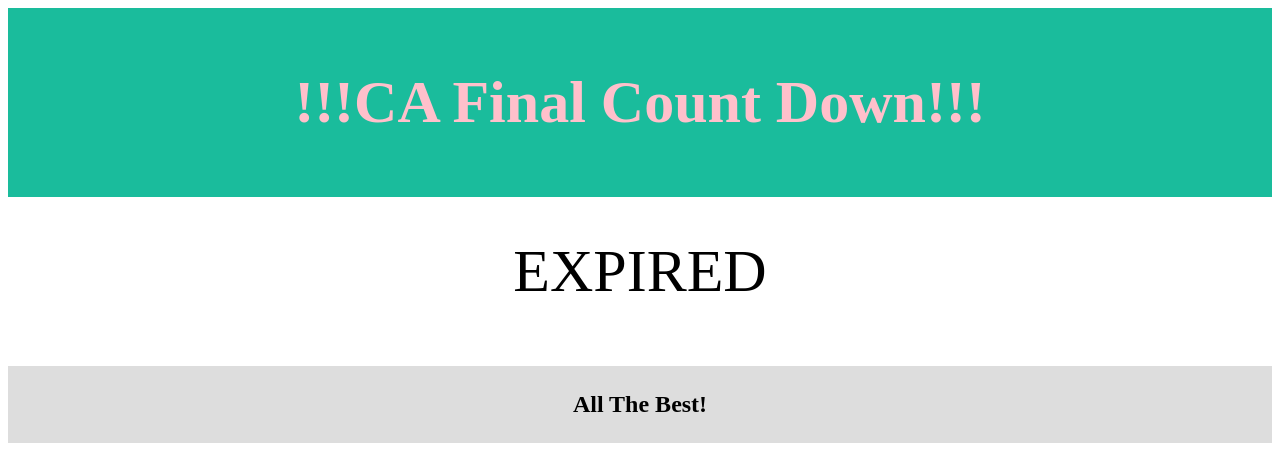
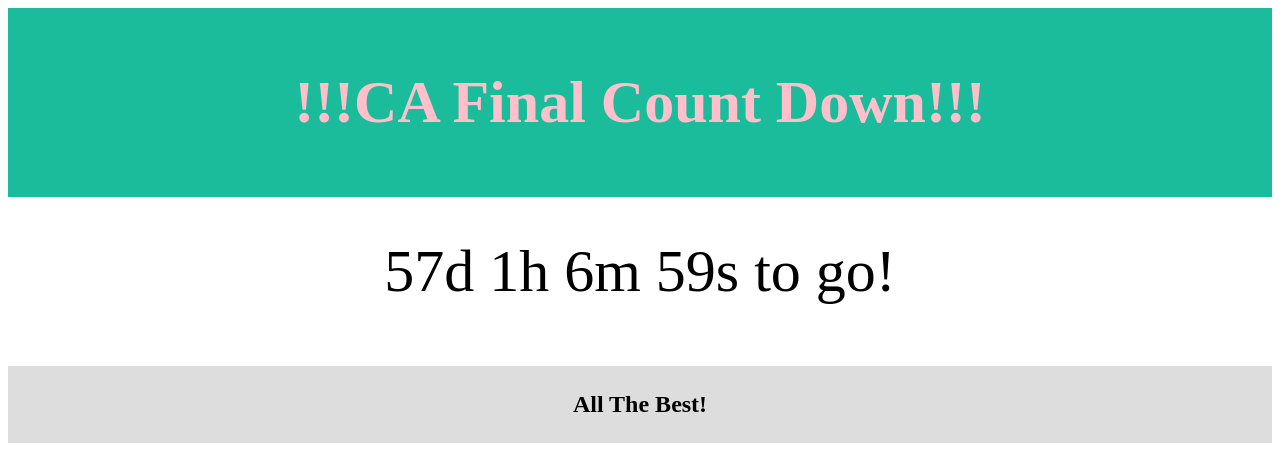
Before and after one commit to dhanrajbhosale/CAFinalCountDown, a plain HTML site: page index.html in a window 1280 px wide. Shown: the top 461 px of the page. Drawn offline with Linux system fonts and the light colour scheme.

Commit message:
Date Update

```diff
--- a/index.html
+++ b/index.html
@@ -42,7 +42,7 @@ p {
 
 
 // Set the date we're counting down to
-var countDownDate = new Date("Nov 28, 2021 00:00:00").getTime();
+var countDownDate = new Date("Nov 1, 2022 00:00:00").getTime();
 
 // Update the count down every 1 second
 var x = setInterval(function() {
```
